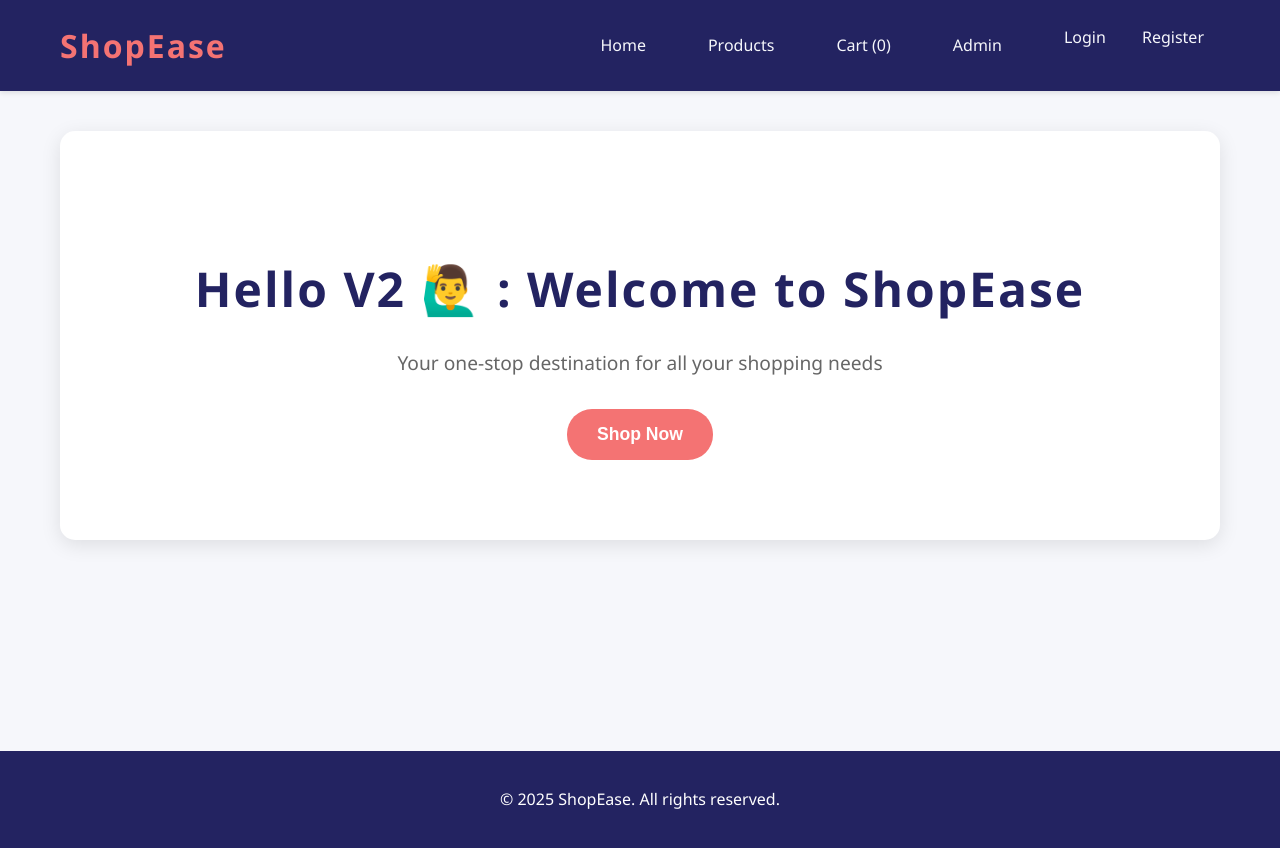
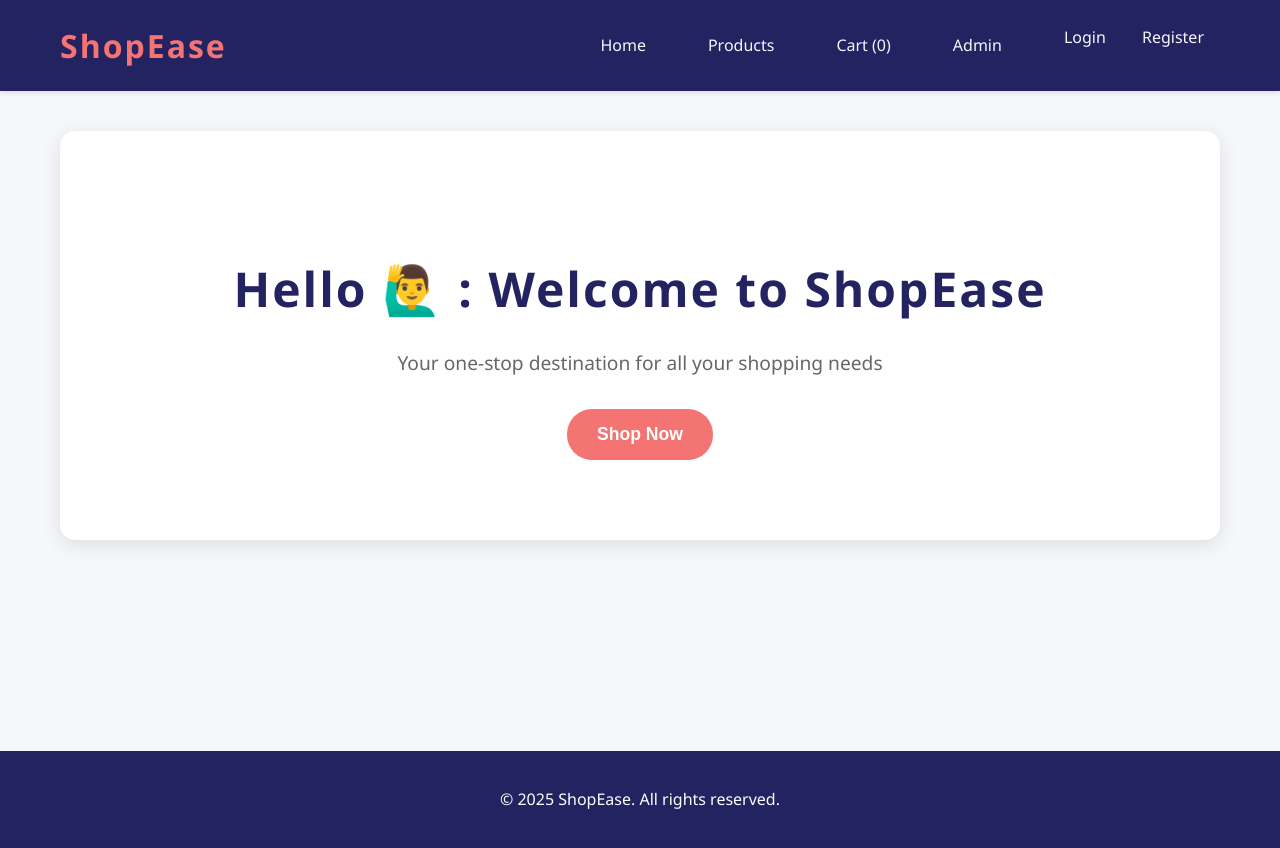
Before and after one commit to Om-Borse26/Microservices-Based-E-Commerce-Platform-, a plain HTML site: page frontend/index.html in a window 1280 px wide. Drawn offline with Linux system fonts and the light colour scheme; no server answers.

Commit message:
commiting

```diff
--- a/frontend/index.html
+++ b/frontend/index.html
@@ -30,7 +30,7 @@
         <!-- Home Section -->
         <section id="home-section" class="section">
             <div class="hero">
-                <h2>Hello V2 🙋‍♂️ : Welcome to ShopEase</h2>
+                <h2>Hello 🙋‍♂️ : Welcome to ShopEase</h2>
                 <p>Your one-stop destination for all your shopping needs</p>
                 <button onclick="showSection('products')" class="cta-button">Shop Now</button>
             </div>
```
